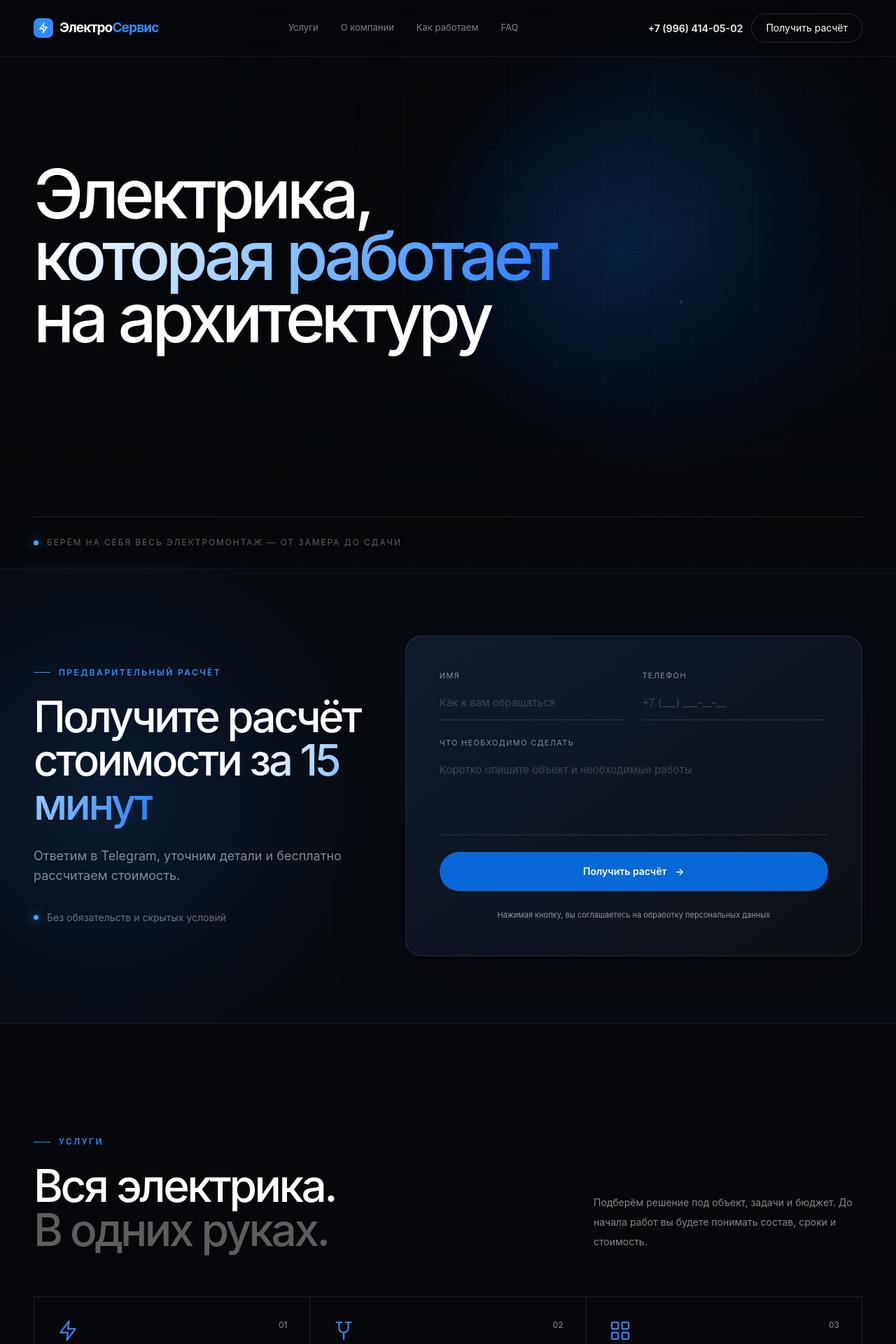
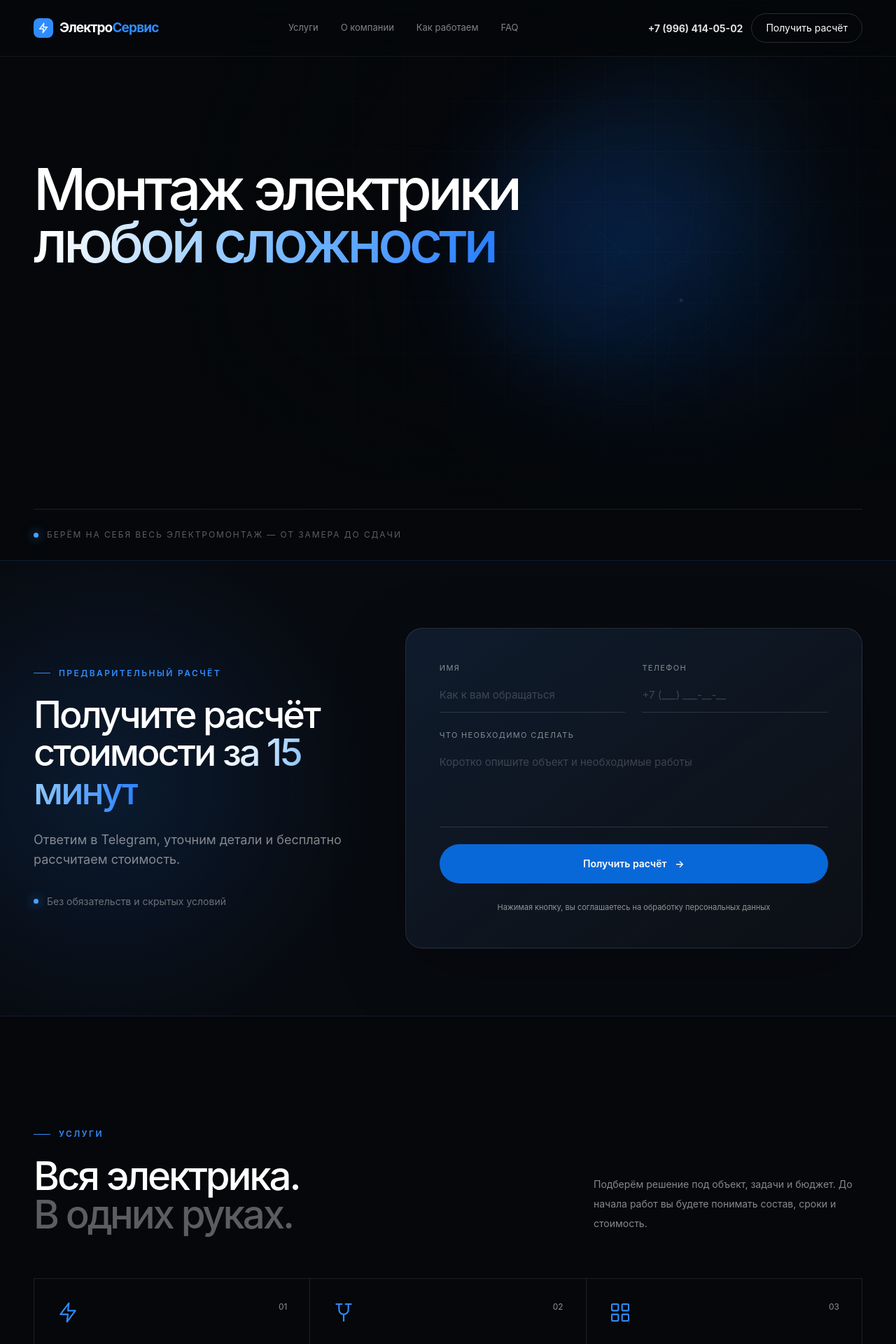
Before and after one commit to AlexZommer/electroservice, a Next.js app: page / in a window 1280 px wide. Shown: the top 1920 px of the page at 70% size. Built offline with nearby package versions, Linux system fonts and the light colour scheme.

Commit message:
Reduce heading sizes and restore hero title

```diff
--- a/app/globals.css
+++ b/app/globals.css
@@ -13,7 +13,7 @@ body { min-width: 320px; }
   .section { @apply relative px-5 py-24 sm:px-8 sm:py-32 lg:px-12 lg:py-40; }
   .section-tag { @apply flex items-center gap-3 text-xs font-semibold uppercase tracking-[.2em] text-electric; }
   .section-tag::before { content: ""; @apply h-px w-6 bg-electric; }
-  .section-title { @apply text-[clamp(2.7rem,5vw,5.5rem)] font-medium leading-[.98] tracking-[-.055em]; }
+  .section-title { @apply text-[clamp(2.35rem,4.4vw,4.8rem)] font-medium leading-[.98] tracking-[-.055em]; }
   .button-primary { @apply inline-flex h-14 items-center gap-3 rounded-full px-7 text-sm font-semibold text-white transition duration-300 hover:shadow-glow; background-color: #0968d7; }
   .button-primary:hover { background-color: #075fca; }
   .button-secondary { @apply inline-flex h-14 items-center justify-center rounded-full border border-white/15 px-7 text-sm transition hover:border-white/35 hover:bg-white/5; }
--- a/app/page.tsx
+++ b/app/page.tsx
@@ -50,8 +50,8 @@ export default function Home() {
         <div className="mx-auto flex min-h-[calc(100vh-8rem)] max-w-[1440px] flex-col justify-between">
           <div className="relative z-10 max-w-6xl pt-[7vh]">
             <div className="eyebrow reveal"><span className="status-dot" /> Инженерные решения для частных и коммерческих пространств</div>
-            <h1 className="mt-8 max-w-6xl text-[clamp(3.25rem,7.6vw,8rem)] font-medium leading-[.91] tracking-[-.065em]">
-              Электрика,<br /><span className="text-gradient">которая работает</span><br />на архитектуру
+            <h1 className="mt-8 max-w-6xl text-[clamp(2.75rem,6.45vw,6.8rem)] font-medium leading-[.91] tracking-[-.065em]">
+              Монтаж электрики<br /><span className="text-gradient">любой сложности</span>
             </h1>
             <p className="reveal reveal-delay-2 mt-8 max-w-2xl text-lg leading-relaxed text-white/55 sm:text-xl">
               ЭлектроСервис — инженерная команда полного цикла. Проектируем и выполняем электромонтаж для квартир, домов и коммерческих пространств, где важны точность, эстетика и надёжность.
@@ -72,7 +72,7 @@ export default function Home() {
         <Reveal className="mx-auto max-w-[1440px]"><div className="estimate-shell grid gap-12 lg:grid-cols-[.85fr_1.15fr] lg:items-center">
           <div>
             <div className="section-tag">Предварительный расчёт</div>
-            <h2 className="mt-6 text-[clamp(2.5rem,4.8vw,4.8rem)] font-medium leading-[1.02] tracking-[-.055em]">Получите расчёт стоимости <span className="text-gradient">за 15 минут</span></h2>
+            <h2 className="mt-6 text-[clamp(2.2rem,4.2vw,4.2rem)] font-medium leading-[1.02] tracking-[-.055em]">Получите расчёт стоимости <span className="text-gradient">за 15 минут</span></h2>
             <p className="mt-7 max-w-lg text-base leading-7 text-white/50 sm:text-lg">Ответим в Telegram, уточним детали и бесплатно рассчитаем стоимость.</p>
             <div className="mt-9 flex items-center gap-3 text-sm text-white/40"><span className="status-dot" /> Без обязательств и скрытых условий</div>
           </div>
@@ -111,7 +111,7 @@ export default function Home() {
         </div>
       </section>
 
-      <section className="cta-strip px-5 py-20 sm:px-8 lg:px-12"><Reveal className="mx-auto max-w-[1440px]"><div className="flex flex-col gap-8 lg:flex-row lg:items-center lg:justify-between"><div><p className="section-tag">Начать просто</p><h2 className="mt-5 text-3xl font-medium tracking-tight sm:text-5xl">Узнайте стоимость работ<br className="hidden sm:block" /> для вашего объекта</h2></div><a href="#contact" className="button-primary shrink-0">Получить расчёт <Icon name="arrow" /></a></div></Reveal></section>
+      <section className="cta-strip px-5 py-20 sm:px-8 lg:px-12"><Reveal className="mx-auto max-w-[1440px]"><div className="flex flex-col gap-8 lg:flex-row lg:items-center lg:justify-between"><div><p className="section-tag">Начать просто</p><h2 className="mt-5 text-[1.65rem] font-medium tracking-tight sm:text-[2.65rem]">Узнайте стоимость работ<br className="hidden sm:block" /> для вашего объекта</h2></div><a href="#contact" className="button-primary shrink-0">Получить расчёт <Icon name="arrow" /></a></div></Reveal></section>
 
       <FAQ />
 
```
